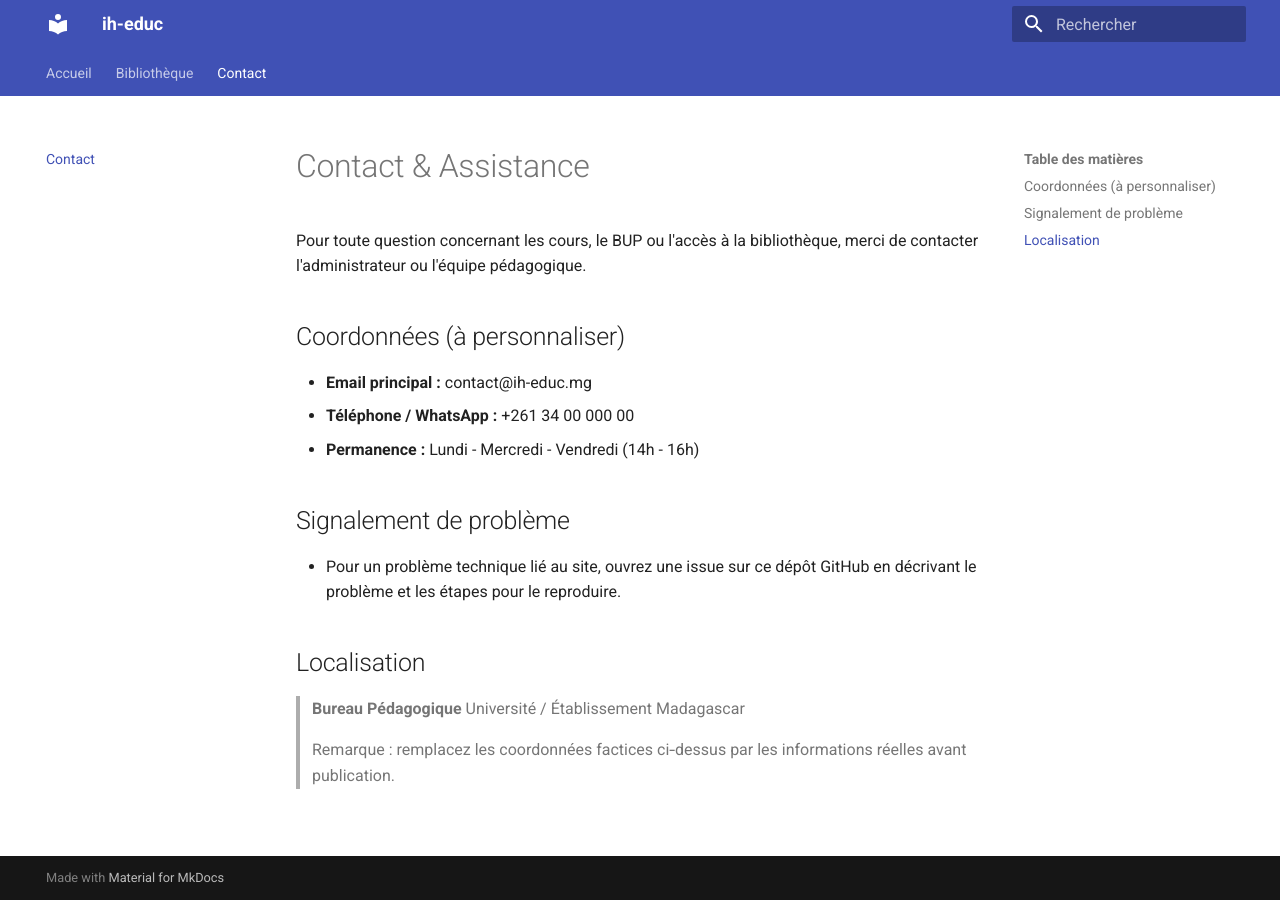
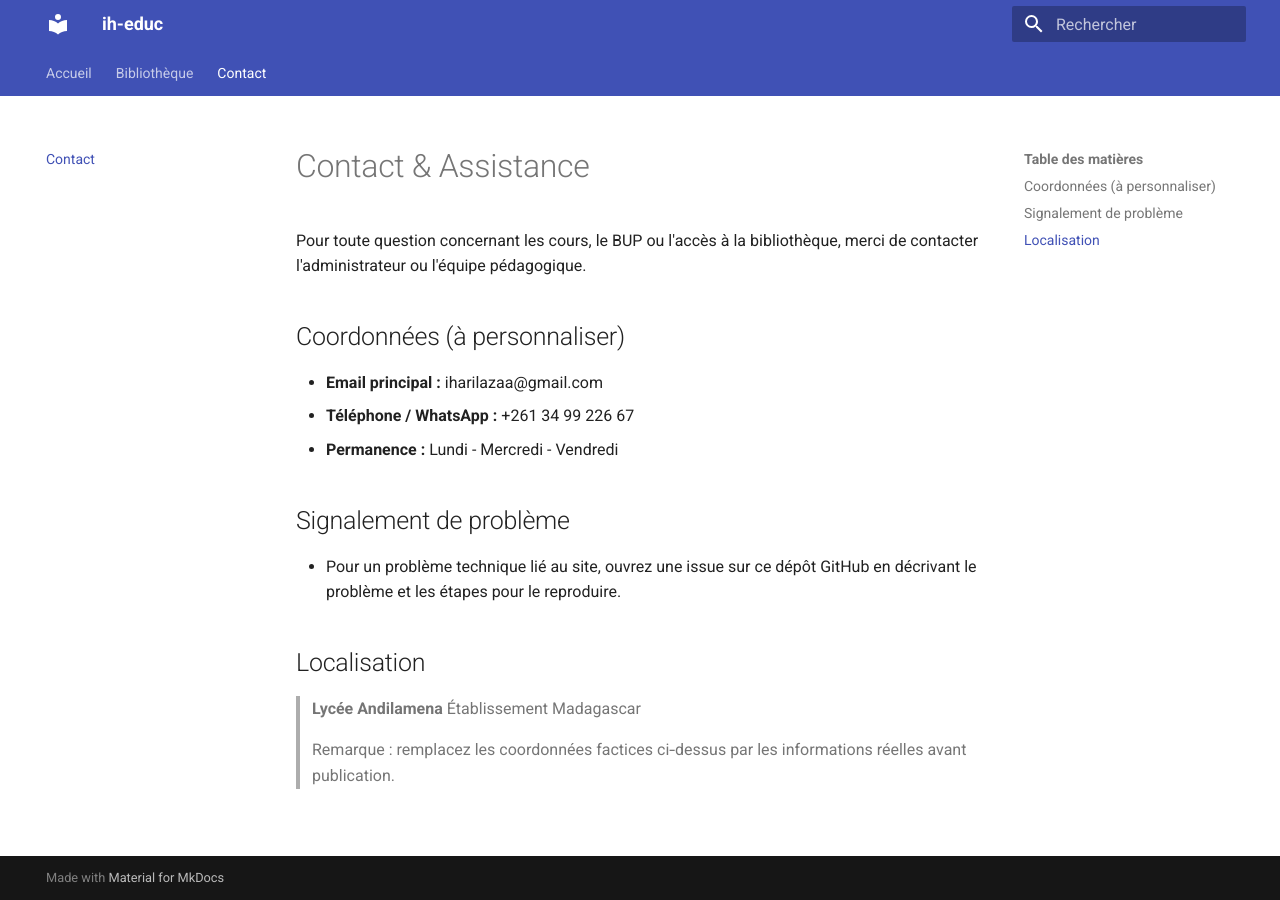
Before and after one commit to iharilaza99/ih-educ, an MkDocs documentation site: the page built from docs/contact/index.md, in a window 1280 px wide. Built offline with MkDocs 1.6.1 and Material for MkDocs 9.7.7, drawn with Linux system fonts in a browser that asks for light colours.

Commit message:
Revise contact details and institution name
Updated contact information for the administrator and added new institution details.

```diff
--- a/docs/contact/index.md
+++ b/docs/contact/index.md
@@ -3,16 +3,16 @@
 Pour toute question concernant les cours, le BUP ou l'accès à la bibliothèque, merci de contacter l'administrateur ou l'équipe pédagogique.
 
 ## Coordonnées (à personnaliser)
-- **Email principal :** contact@ih-educ.mg  <!-- Remplacez par l'adresse officielle -->
-- **Téléphone / WhatsApp :** +261 34 00 000 00  <!-- Remplacez par le numéro officiel -->
-- **Permanence :** Lundi - Mercredi - Vendredi (14h - 16h)
+- **Email principal :** iharilazaa@gmail.com  <!-- Remplacez par l'adresse officielle -->
+- **Téléphone / WhatsApp :** +261 34 99 226 67  <!-- Remplacez par le numéro officiel -->
+- **Permanence :** Lundi - Mercredi - Vendredi
 
 ## Signalement de problème
 - Pour un problème technique lié au site, ouvrez une issue sur ce dépôt GitHub en décrivant le problème et les étapes pour le reproduire.
 
 ## Localisation
-> **Bureau Pédagogique**
-> Université / Établissement
+> **Lycée Andilamena**
+> Établissement
 > Madagascar
 
 > Remarque : remplacez les coordonnées factices ci‑dessus par les informations réelles avant publication.
```
